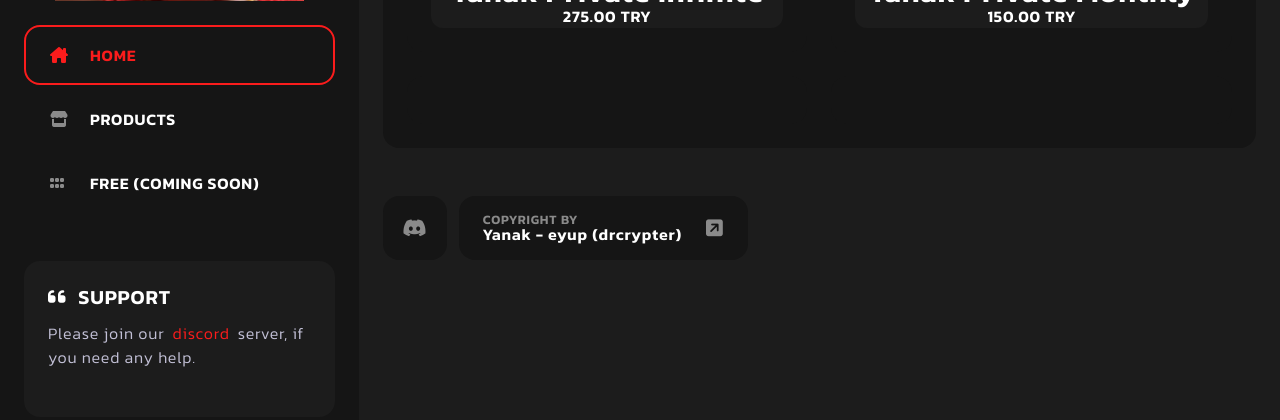
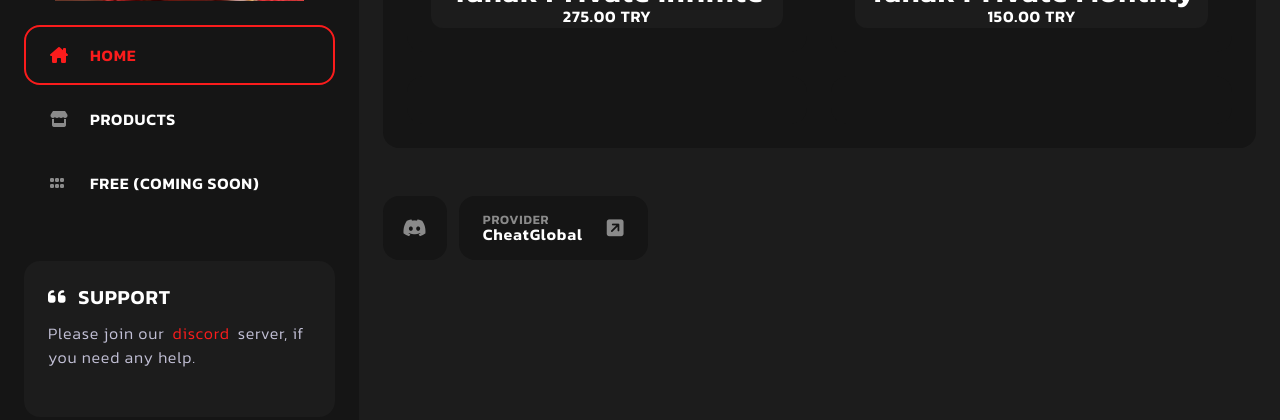
Before and after one commit to eyupware/yanakclient.xyz, a plain HTML site: page index.html in a window 1280 px wide. Shown: the part 272-692 px from the top of the page. Drawn offline with Linux system fonts and the light colour scheme.

Commit message:
Update index.html

```diff
--- a/index.html
+++ b/index.html
@@ -2527,10 +2527,10 @@ CUSTOM MODIFICATIONS
               <a href="https://discord.gg/ar2WnMwGgY">
                 <i class="fa-brands fa-discord"></i>
               </a>
-              <a href="index.html" target="_blank" class="footer__credits">
+              <a href="https://cheatglobal.com/" target="_blank" class="footer__credits">
                 <div>
-                  <small>Copyright by</small>
-                  <h2>Yanak - eyup (drcrypter) </></h2>
+                  <small>PROVIDER</small>
+                  <h2>CheatGlobal</></h2>
                 </div>
                 <i class="fa-solid fa-square-arrow-up-right"></i>
               </a>
```
